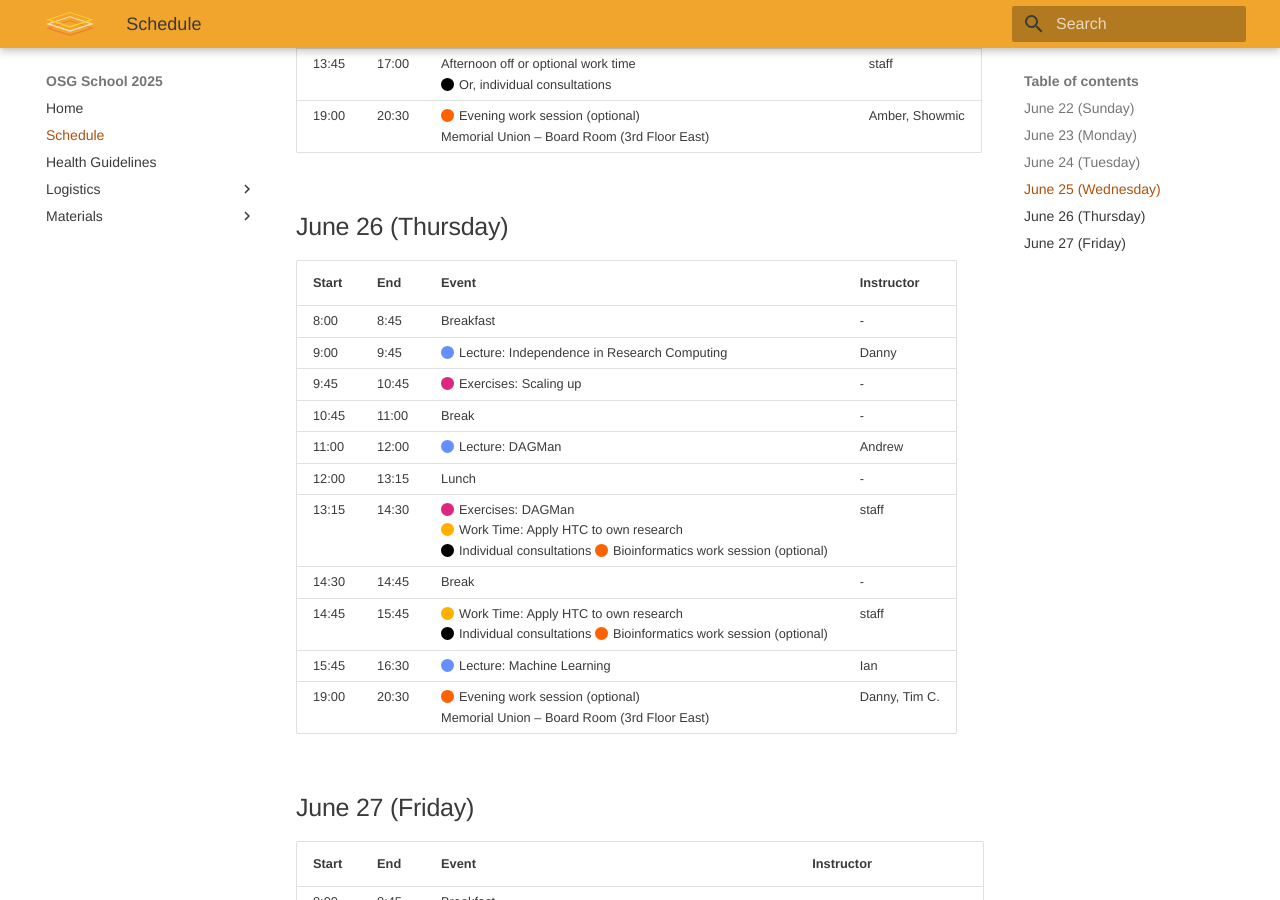
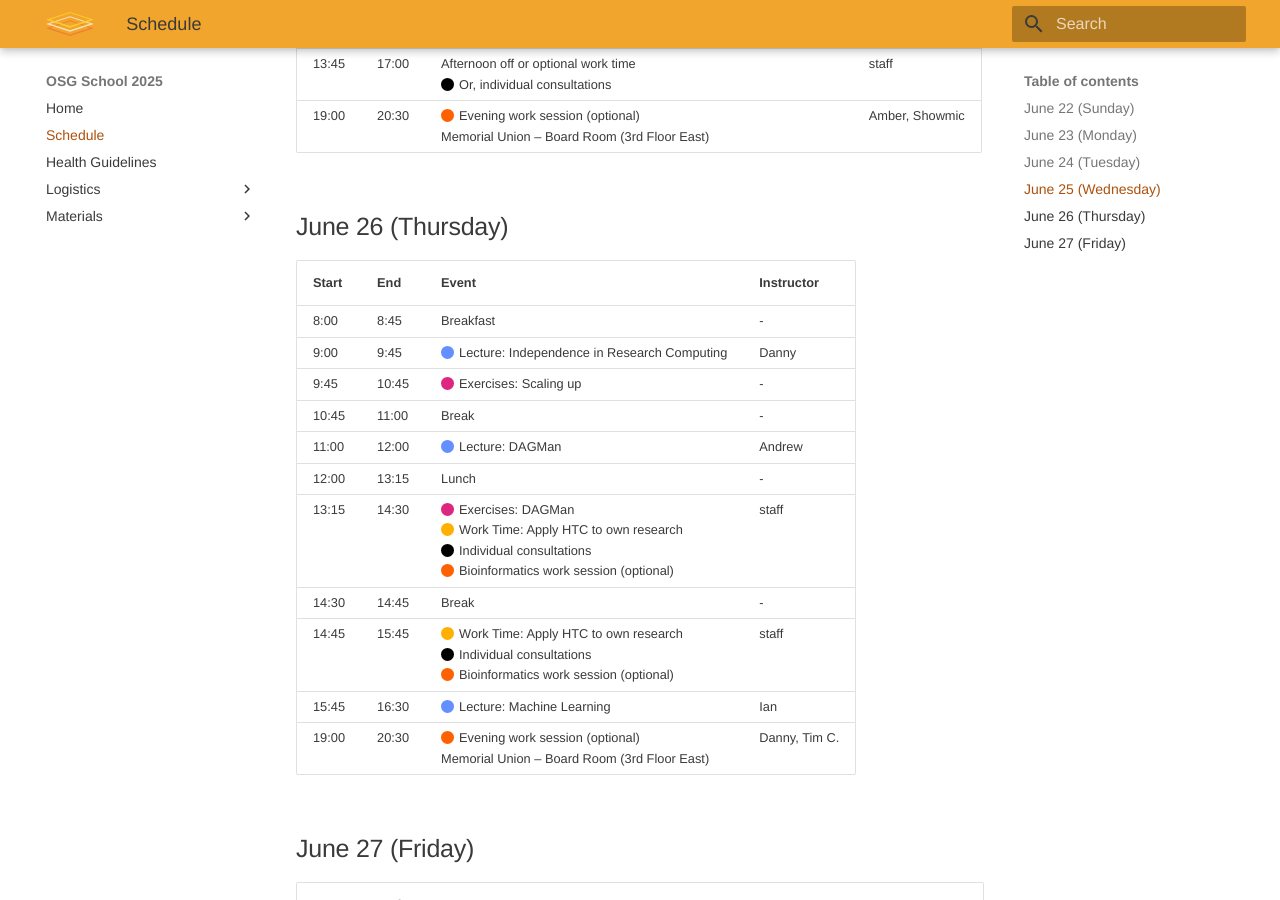
Before and after one commit to osg-htc/school-2025, an MkDocs documentation site: the page built from docs/schedule.md, in a window 1280 px wide and 900 px high, scrolled down 2080 px. Built offline with MkDocs 1.6.1 and Material for MkDocs 9.7.7, drawn with Linux system fonts in a browser that asks for light colours.

```diff
--- a/docs/schedule.md
+++ b/docs/schedule.md
@@ -362,7 +362,7 @@
       <td>
         <span class="before-dot text-pink">Exercises: DAGMan</span><br>
         <span class="before-dot text-light-orange">Work Time: Apply HTC to own research</span><br>
-        <span class="before-dot text-black">Individual consultations</span>
+        <span class="before-dot text-black">Individual consultations</span><br>
         <span class="before-dot text-orange">Bioinformatics work session (optional)</span><br>
       </td>
       <td>staff</td>
@@ -378,7 +378,7 @@
       <td>15:45</td>
       <td>
         <span class="before-dot text-light-orange">Work Time: Apply HTC to own research</span><br>
-        <span class="before-dot text-black">Individual consultations</span>
+        <span class="before-dot text-black">Individual consultations</span><br>
         <span class="before-dot text-orange">Bioinformatics work session (optional)</span><br>
       </td>
       <td>staff</td>
```
